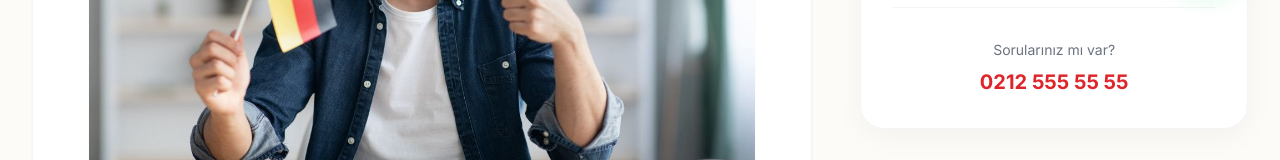
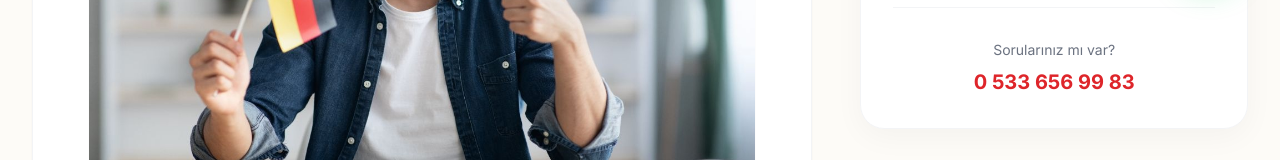
Before and after one commit to ihsancoskun/baykus, a Next.js app: page /dersler/almanca in a window 1280 px wide. Shown: the part 781-941 px from the top of the page. Built offline with nearby package versions, Linux system fonts and the light colour scheme.

Commit message:
fix: correct phone number on course pages

```diff
--- a/app/dersler/[slug]/page.tsx
+++ b/app/dersler/[slug]/page.tsx
@@ -70,8 +70,8 @@ export default async function CoursePage({ params }: { params: { slug: string }
 
               <div className="mt-8 pt-8 border-t border-gray-100 w-full">
                 <p className="text-sm text-gray-500 mb-2">Sorularınız mı var?</p>
-                <a href="tel:+905555555555" className="text-xl font-bold text-red-600 hover:text-navy transition-colors">
-                  0212 555 55 55
+                <a href="tel:+905336569983" className="text-xl font-bold text-red-600 hover:text-navy transition-colors">
+                  0 533 656 99 83
                 </a>
               </div>
             </div>
```
